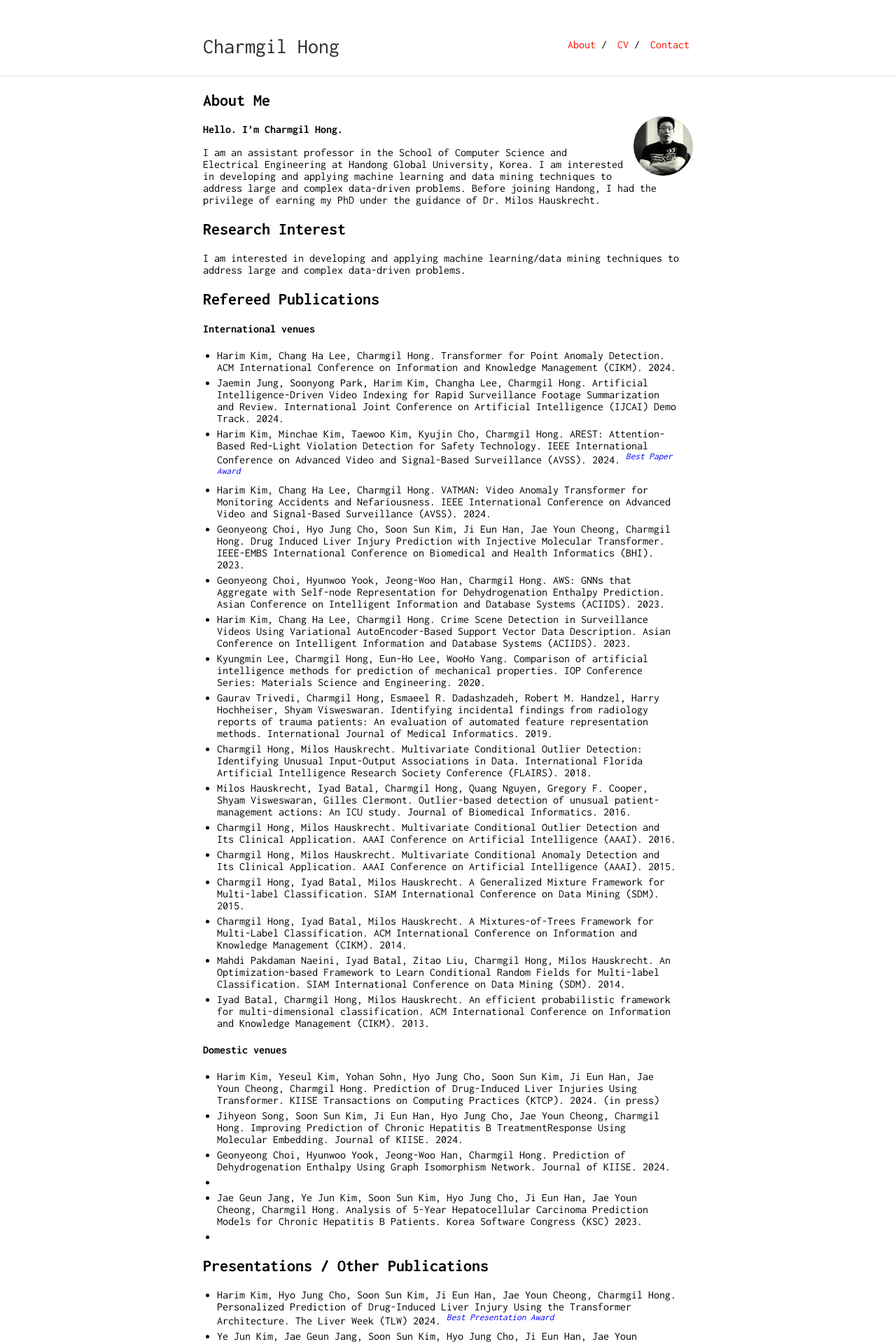
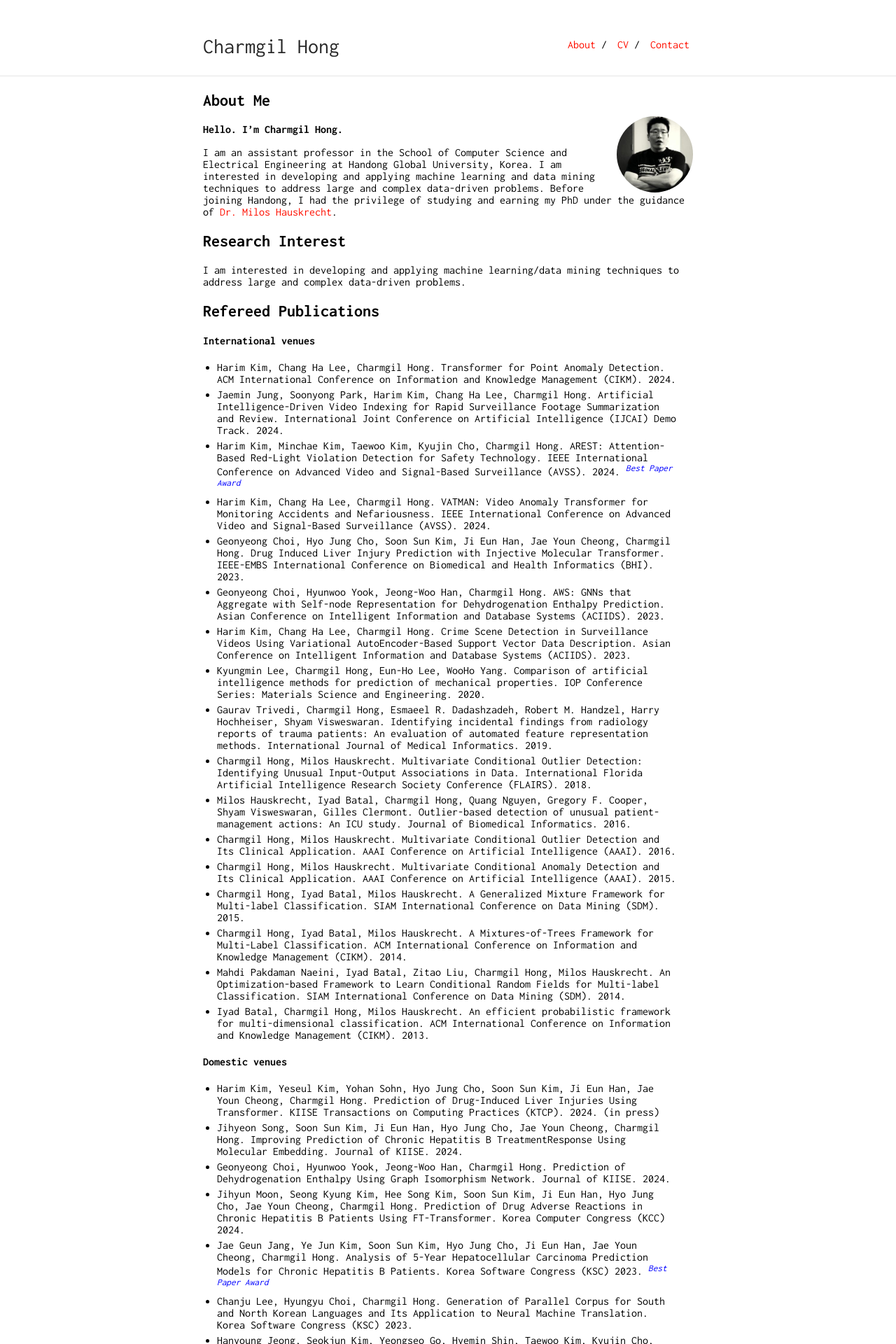
Before and after one commit to charmgil/charmgil.github.io, a Jekyll site: the page built from index.md, in a window 1280 px wide. Shown: the top 1920 px of the page at 70% size. Built offline with Jekyll 4.4.1, drawn with Linux system fonts in a browser that asks for light colours; our own code applies the rules of GitHub Pages for plain Markdown files; some of the changed text lies outside the part shown.

Commit message:
modified:   _sass/typography.scss 	modified:   index.md

```diff
--- a/_sass/typography.scss
+++ b/_sass/typography.scss
@@ -37,8 +37,8 @@
         font-style: italic;
     }
     .profile-picture {
-        height: $image-size;
-        width: $image-size;
+        height: $image-size * 1.28;
+        width: $image-size * 1.28;
         position: relative;
         margin: -10px 0 0 15px;
         float: right;
--- a/index.md
+++ b/index.md
@@ -8,7 +8,7 @@ layout: default
 
 **Hello. I'm Charmgil Hong.**
 
-I am an assistant professor in the School of Computer Science and Electrical Engineering at Handong Global University, Korea. I am interested in developing and applying machine learning and data mining techniques to address large and complex data-driven problems. Before joining Handong, I had the privilege of earning my PhD under the guidance of Dr. Milos Hauskrecht.
+I am an assistant professor in the School of Computer Science and Electrical Engineering at Handong Global University, Korea. I am interested in developing and applying machine learning and data mining techniques to address large and complex data-driven problems. Before joining Handong, I had the privilege of studying and earning my PhD under the guidance of [Dr. Milos Hauskrecht](https://cs.pitt.edu/~milos).
 
 
 ## Research Interest
@@ -22,7 +22,7 @@ I am interested in developing and applying machine learning/data mining techniqu
 #### International venues
 
 * Harim Kim, Chang Ha Lee, Charmgil Hong. Transformer for Point Anomaly Detection. ACM International Conference on Information and Knowledge Management (CIKM). 2024.
-* Jaemin Jung, Soonyong Park, Harim Kim, Changha Lee, Charmgil Hong. Artificial Intelligence-Driven Video Indexing for Rapid Surveillance Footage Summarization and Review. International Joint Conference on Artificial Intelligence (IJCAI) Demo Track. 2024.
+* Jaemin Jung, Soonyong Park, Harim Kim, Chang Ha Lee, Charmgil Hong. Artificial Intelligence-Driven Video Indexing for Rapid Surveillance Footage Summarization and Review. International Joint Conference on Artificial Intelligence (IJCAI) Demo Track. 2024.
 * Harim Kim, Minchae Kim, Taewoo Kim, Kyujin Cho, Charmgil Hong. AREST: Attention-Based Red-Light Violation Detection for Safety Technology. IEEE International Conference on Advanced Video and Signal-Based Surveillance (AVSS). 2024. <span style="color:blue"><sup>*Best Paper Award*</sup></span>
 * Harim Kim, Chang Ha Lee, Charmgil Hong. VATMAN: Video Anomaly Transformer for Monitoring Accidents and Nefariousness. IEEE International Conference on Advanced Video and Signal-Based Surveillance (AVSS). 2024.
 * Geonyeong Choi, Hyo Jung Cho, Soon Sun Kim, Ji Eun Han, Jae Youn Cheong, Charmgil Hong. Drug Induced Liver Injury Prediction with Injective Molecular Transformer. IEEE-EMBS International Conference on Biomedical and Health Informatics (BHI). 2023.
@@ -44,19 +44,30 @@ I am interested in developing and applying machine learning/data mining techniqu
 * Harim Kim, Yeseul Kim, Yohan Sohn, Hyo Jung Cho, Soon Sun Kim, Ji Eun Han, Jae Youn Cheong, Charmgil Hong. Prediction of Drug-Induced Liver Injuries Using Transformer. KIISE Transactions on Computing Practices (KTCP). 2024. (in press)
 * Jihyeon Song, Soon Sun Kim, Ji Eun Han, Hyo Jung Cho, Jae Youn Cheong, Charmgil Hong. Improving Prediction of Chronic Hepatitis B TreatmentResponse Using Molecular Embedding. Journal of KIISE. 2024.
 * Geonyeong Choi, Hyunwoo Yook, Jeong-Woo Han, Charmgil Hong. Prediction of Dehydrogenation Enthalpy Using Graph Isomorphism Network. Journal of KIISE. 2024.
-*
-* Jae Geun Jang, Ye Jun Kim, Soon Sun Kim, Hyo Jung Cho, Ji Eun Han, Jae Youn Cheong, Charmgil Hong. Analysis of 5-Year Hepatocellular Carcinoma Prediction Models for Chronic Hepatitis B Patients. Korea Software Congress (KSC) 2023.
-*
+* Jihyun Moon, Seong Kyung Kim, Hee Song Kim, Soon Sun Kim, Ji Eun Han, Hyo Jung Cho, Jae Youn Cheong, Charmgil Hong. Prediction of Drug Adverse Reactions in Chronic Hepatitis B Patients Using FT-Transformer. Korea Computer Congress (KCC) 2024.
+<!--* Jae Geun Jang, Ye Jun Kim, Soon Sun Kim, Hyo Jung Cho, Ji Eun Han, Jae Youn Cheong, Charmgil Hong. Analysis of 5-Year Hepatocellular Carcinoma Prediction Models for Chronic Hepatitis B Patients. Korea Software Congress (KSC) 2023.-->
+* Jae Geun Jang, Ye Jun Kim, Soon Sun Kim, Hyo Jung Cho, Ji Eun Han, Jae Youn Cheong, Charmgil Hong. Analysis of 5-Year Hepatocellular Carcinoma Prediction Models for Chronic Hepatitis B Patients. Korea Software Congress (KSC) 2023. <span style="color:blue"><sup>*Best Paper Award*</sup></span>
+* Chanju Lee, Hyungyu Choi, Charmgil Hong. Generation of Parallel Corpus for South and North Korean Languages and Its Application to Neural Machine Translation. Korea Software Congress (KSC) 2023.
+* Hanyoung Jeong, Seokjun Kim, Yeongseo Go, Hyemin Shin, Taewoo Kim, Kyujin Cho, Charmgil Hong. Real-World BMS Signal-Based Driving Range Prediction for Electric Vehicles. Korea Software Congress (KSC) 2023. <span style="color:blue"><sup>*Best Paper Award*</sup></span>
+* Minchae Kim, Seohwee Park, Hyunmuk Kang, Youngkwang Ko, Youngmin Kim, Soeun Shin, Chang Ha Lee, Charmgil Hong. A Benchmark Test of 3-Dimensional Convolutional Neural Networks on Video Action Recognition. Korea Software Congress (KSC) 2023.
+* Harim Kim, Yeseul Kim, Yohan Sohn, Hyo Jung Cho, Soon Sun Kim, Ji Eun Han, Jae Youn Cheong, Charmgil Hong. Prediction of Drug-Induced Liver Injuries Using Transformer. Korea Software Congress (KSC) 2023. <span style="color:blue"><sup>*Best Presentation Award*</sup></span>
 
 
-## Presentations / Other Publications
+## Presentations
 
 * Harim Kim, Hyo Jung Cho, Soon Sun Kim, Ji Eun Han, Jae Youn Cheong, Charmgil Hong. Personalized Prediction of Drug-Induced Liver Injury Using the Transformer Architecture. The Liver Week (TLW) 2024. <span style="color:blue"><sup>*Best Presentation Award*</sup></span>
 * Ye Jun Kim, Jae Geun Jang, Soon Sun Kim, Hyo Jung Cho, Ji Eun Han, Jae Youn Cheong, Charmgil Hong. Analysis of a Machine Learning-Based Predictive Model for Hepatocellular Carcinoma in Chronic Hepatitis B Patients. The Liver Week (TLW) 2024.
 * Geonyeong Choi, Charmgil Hong. Analysis of Drug Inducing Liver Injury: A Graph-Based Machine Learning Approach. The Liver Week (TLW) 2024.
-* Charmgil Hong, Chanju Lee, Minjoo Shin, Jeongyeon Yoo. KUBiC: Korean Unification Bigdata Center. The Magazine of the IEIE. 2024.
+* Ye Jun Kim, Jae Geun Jang, Soon Sun Kim, Jae Youn Cheong, Charmgil Hong. Analysis of a Machine Learning-Based Predictive Model for Hepatocellular Carcinoma in Chronic Hepatitis B Patients. Korean Society of Medical Informatics. Spring, 2024.
+* Harim Kim, Minchae Kim, Taewoo Kim, Kyujin Cho, Charmgil Hong. Red-Light Violation Detection Using Attention Mechanism in Dashcam Footage. Korea Multimedia Society. Spring, 2024.
+* Hyesun Chun, Haeun Yoon, Ahhyun Kum, Chanju Lee, Hyungyu Choi, Charmgil Hong. Development of a Korean Parallel Corpus and a Machine Translation Model for South and North Korean. Korea Multimedia Society. Spring, 2024. <span style="color:blue"><sup>*Best Presentation Award*</sup></span>
+* Chaewon Kim, Seeun Park, Harim Kim, Taewoo Kim, Kyujin Cho, Charmgil Hong. A Method for Lane Recognition and Departure Detection Using Dashcam Videos. Korea Multimedia Society. Spring, 2024. <span style="color:blue"><sup>*Best Presentation Award*</sup></span>
+* Hasung Cho*, Hyeyoon Jung, Soon Sun Kim, Hyo Jung Cho, Ji Eun Han, Jae Youn Cheong, Charmgil Hong. Improving in Adverse Effects Predictions Induced by Long-Term Antiviral Therapy for Chronic Hepatitis B Patients Using Drug Ontologies. Korean Society of Medical Informatics. Fall, 2023.
 
 
+
+## Articles
+* Charmgil Hong, Chanju Lee, Minjoo Shin, Jeongyeon Yoo. KUBiC: Korean Unification Bigdata Center. The Magazine of the IEIE. 2024. <!--<span style="font-size:0.8em;">[Link]()</span>-->
 
 
 ## Intellectual Property
```
Also changed, not shown: other parts of index.md (+1 -1 lines).
